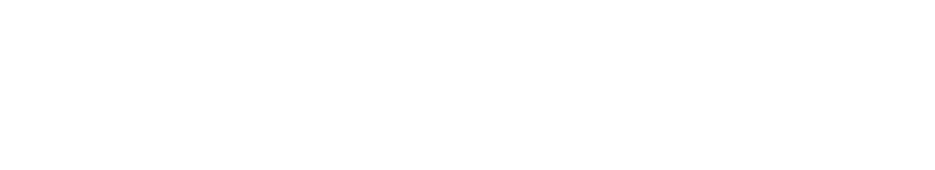
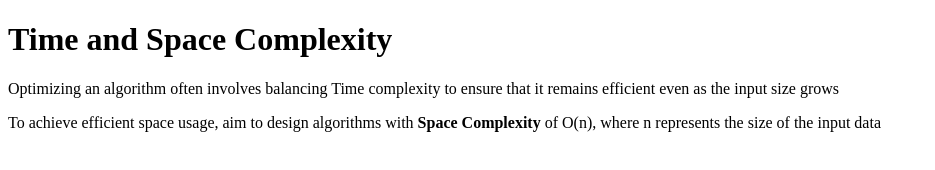
Before and after one commit to acciojob/time-and-space-complexity-abhishekbenny147, a website: page main.html in a window 1280 px wide. Shown: the whole page, without its empty margins (0-935 px from the left). Drawn offline with Linux system fonts and the light colour scheme.

Commit message:
created a submission

```diff
--- a/main.html
+++ b/main.html
@@ -7,8 +7,14 @@
 </head>
 
 <body>
+
+	<h1>Time and Space Complexity</h1>
+	<p>Optimizing an algorithm often involves balancing Time complexity to ensure that it remains efficient even as the input size grows</p>
+	<p>To achieve efficient space usage, aim to design algorithms with <b>Space Complexity</b> of O(n), where n represents the size of the input data</p>
+
 	<!-- the entire body must be written by student -->
     <script type="text/javascript" src="./script.js">
+
 </script>
 
 </body>
```
